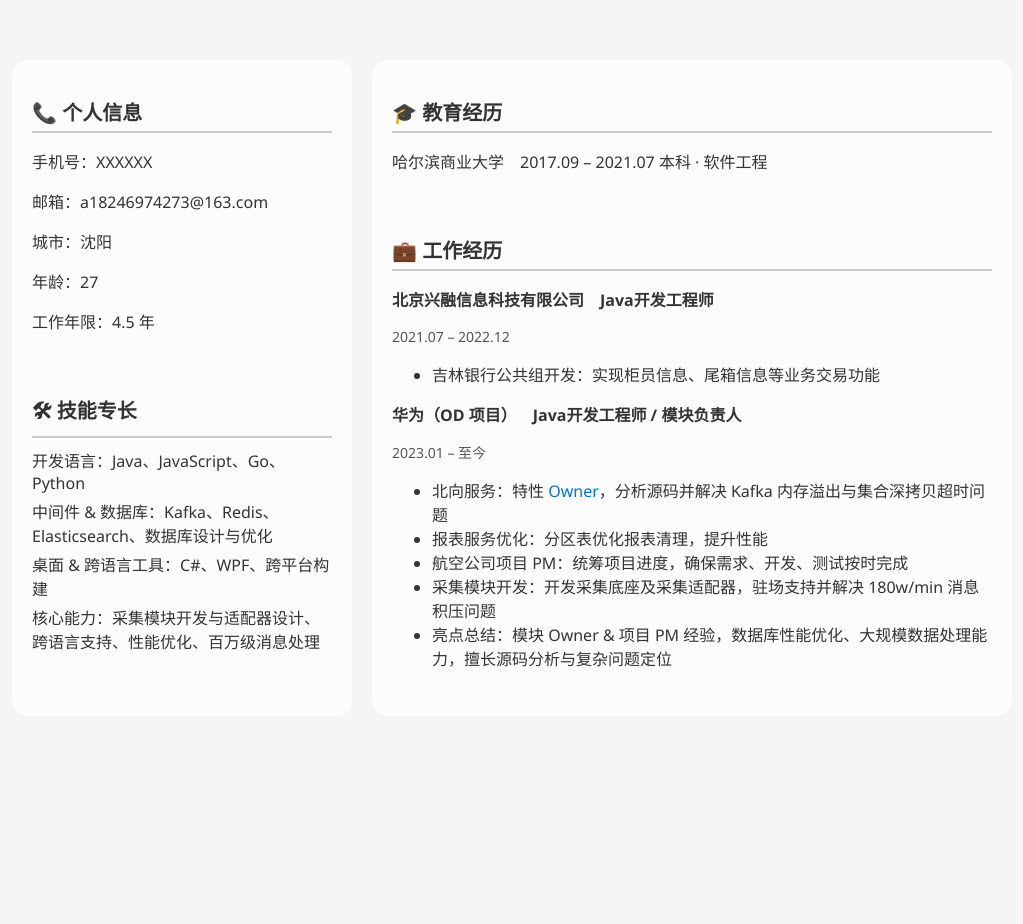
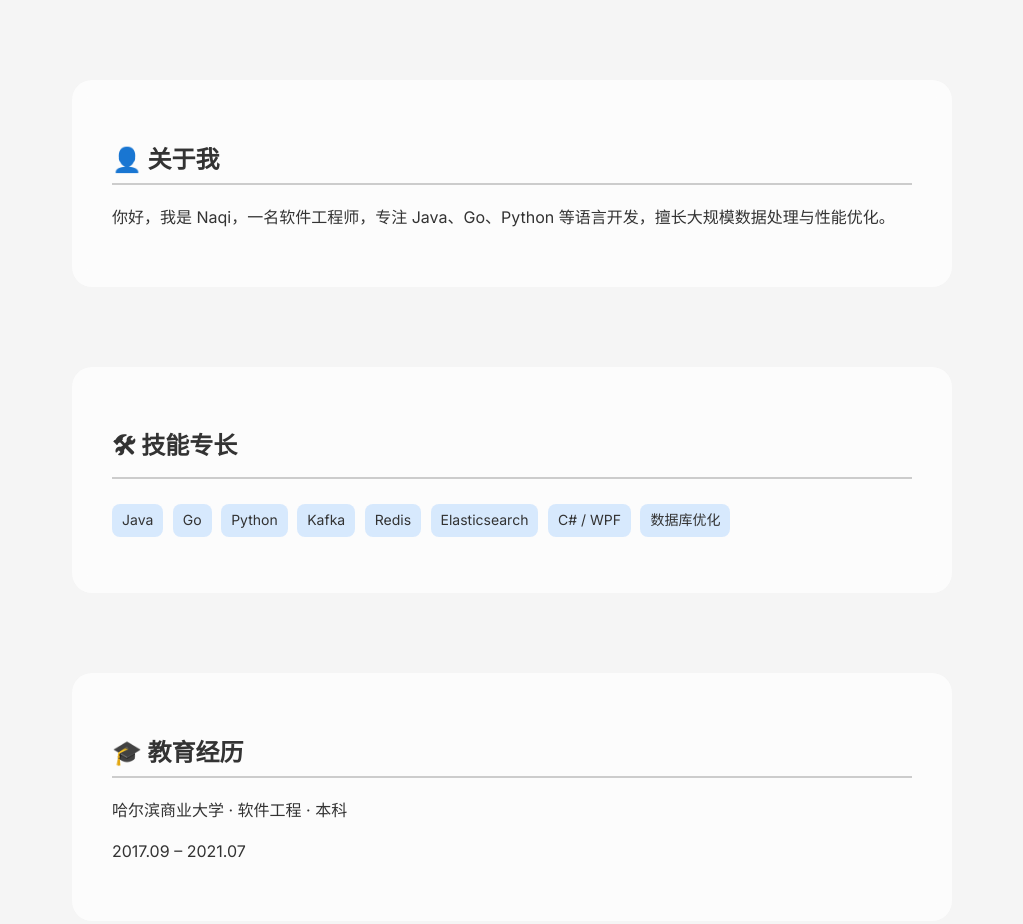
Before and after one commit to civilization-os/civilization-os.github.io, a plain HTML site: page index.html in a window 1280 px wide. Shown: the top 924 px of the page, without its empty margins (128-1151 px from the left). Before the commit the page ends 800 px from the top, so only its background shows below. Drawn offline with Linux system fonts and the light colour scheme.

Commit message:
Update index.html

```diff
--- a/index.html
+++ b/index.html
@@ -3,128 +3,121 @@
 <head>
 <meta charset="UTF-8">
 <meta name="viewport" content="width=device-width, initial-scale=1.0">
-<title>个人简历</title>
+<title>Naqi 个人主页</title>
+<link href="https://fonts.googleapis.com/css2?family=Inter:wght@400;600;700&display=swap" rel="stylesheet">
 <style>
   body {
-    margin: 0;
-    font-family: 'Segoe UI', Tahoma, Geneva, Verdana, sans-serif;
+    margin:0;
+    font-family: 'Inter', sans-serif;
     background: #f5f5f5;
     color: #333;
   }
-  .container {
-    display: flex;
-    max-width: 1000px;
-    margin: 40px auto;
-    gap: 20px;
-    padding: 20px;
+  .section {
+    max-width: 800px;
+    margin: 80px auto;
+    padding: 40px;
+    border-radius: 20px;
+    background: rgba(255,255,255,0.7);
+    backdrop-filter: blur(10px);
+    opacity: 0;
+    transform: translateY(50px);
+    transition: all 0.8s ease-out;
   }
-  .sidebar, .main {
-    padding: 20px;
-    border-radius: 15px;
-    backdrop-filter: blur(10px);
-    -webkit-backdrop-filter: blur(10px);
-    background: rgba(255, 255, 255, 0.7);
-  }
-  .sidebar {
-    flex: 1;
-    display: flex;
-    flex-direction: column;
-    gap: 20px;
-  }
-  .main {
-    flex: 2;
-    display: flex;
-    flex-direction: column;
-    gap: 20px;
+  .section.visible {
+    opacity: 1;
+    transform: translateY(0);
   }
   h2 {
-    margin-bottom: 10px;
-    font-size: 20px;
+    font-size: 24px;
+    margin-bottom: 20px;
     border-bottom: 2px solid #ccc;
-    padding-bottom: 5px;
+    padding-bottom: 8px;
   }
-  .section {
-    margin-bottom: 10px;
+  p, li {
+    font-size: 16px;
+    line-height: 1.6;
+  }
+  ul {
+    padding-left: 20px;
   }
   .skill-list {
     list-style: none;
-    padding: 0;
-    margin: 0;
+    padding-left: 0;
   }
   .skill-list li {
-    margin-bottom: 5px;
-  }
-  .job {
-    margin-bottom: 15px;
-  }
-  .job-title {
-    font-weight: bold;
-    font-size: 16px;
-  }
-  .job-duration {
-    color: #555;
+    display: inline-block;
+    background: rgba(0,123,255,0.15);
+    padding: 5px 10px;
+    margin: 5px 5px 0 0;
+    border-radius: 8px;
     font-size: 14px;
-    margin-bottom: 5px;
   }
   .highlight {
-    color: #0077cc;
+    color: #007bff;
+    font-weight: 600;
   }
 </style>
 </head>
 <body>
-  <div class="container">
-    <!-- 左侧栏 -->
-    <div class="sidebar">
+
+<!-- 关于我 -->
 <div class="section">
-        <h2>📞 个人信息</h2>
-        <p>手机号：XXXXXX</p>
-        <p>邮箱：a18246974273@163.com</p>
-        <p>城市：沈阳</p>
-        <p>年龄：27</p>
-        <p>工作年限：4.5 年</p>
+  <h2>👤 关于我</h2>
+  <p>你好，我是 Naqi，一名软件工程师，专注 Java、Go、Python 等语言开发，擅长大规模数据处理与性能优化。</p>
 </div>
+
+<!-- 技能专长 -->
 <div class="section">
   <h2>🛠 技能专长</h2>
   <ul class="skill-list">
-          <li>开发语言：Java、JavaScript、Go、Python</li>
-          <li>中间件 & 数据库：Kafka、Redis、Elasticsearch、数据库设计与优化</li>
-          <li>桌面 & 跨语言工具：C#、WPF、跨平台构建</li>
-          <li>核心能力：采集模块开发与适配器设计、跨语言支持、性能优化、百万级消息处理</li>
-        </ul>
-      </div>
-    </div>
-
-    <!-- 右侧栏 -->
-    <div class="main">
-      <div class="section">
-        <h2>🎓 教育经历</h2>
-        <p>哈尔滨商业大学 2017.09 – 2021.07 本科 · 软件工程</p>
-      </div>
-      <div class="section">
-        <h2>💼 工作经历</h2>
-
-        <div class="job">
-          <p class="job-title">北京兴融信息科技有限公司 Java开发工程师</p>
-          <p class="job-duration">2021.07 – 2022.12</p>
-          <ul>
-            <li>吉林银行公共组开发：实现柜员信息、尾箱信息等业务交易功能</li>
+    <li>Java</li>
+    <li>Go</li>
+    <li>Python</li>
+    <li>Kafka</li>
+    <li>Redis</li>
+    <li>Elasticsearch</li>
+    <li>C# / WPF</li>
+    <li>数据库优化</li>
   </ul>
 </div>
 
-        <div class="job">
-          <p class="job-title">华为（OD 项目） Java开发工程师 / 模块负责人</p>
-          <p class="job-duration">2023.01 – 至今</p>
+<!-- 教育经历 -->
+<div class="section">
+  <h2>🎓 教育经历</h2>
+  <p>哈尔滨商业大学 · 软件工程 · 本科</p>
+  <p>2017.09 – 2021.07</p>
+</div>
+
+<!-- 工作经历 -->
+<div class="section">
+  <h2>💼 工作经历</h2>
+  <p><strong>北京兴融信息科技有限公司 Java开发工程师</strong> (2021.07 – 2022.12)</p>
   <ul>
-            <li>北向服务：特性 <span class="highlight">Owner</span>，分析源码并解决 Kafka 内存溢出与集合深拷贝超时问题</li>
-            <li>报表服务优化：分区表优化报表清理，提升性能</li>
+    <li>吉林银行公共组开发：实现柜员信息、尾箱信息等业务功能</li>
+  </ul>
+  <p><strong>华为（OD 项目） Java开发工程师 / 模块负责人</strong> (2023.01 – 至今)</p>
+  <ul>
+    <li>北向服务：特性 <span class="highlight">Owner</span>，解决 Kafka 内存溢出 & 集合深拷贝超时问题</li>
+    <li>报表服务优化：分区表优化，提升性能</li>
     <li>航空公司项目 PM：统筹项目进度，确保需求、开发、测试按时完成</li>
-            <li>采集模块开发：开发采集底座及采集适配器，驻场支持并解决 180w/min 消息积压问题</li>
-            <li>亮点总结：模块 Owner & 项目 PM 经验，数据库性能优化、大规模数据处理能力，擅长源码分析与复杂问题定位</li>
+    <li>采集模块开发：解决 180w/min 消息积压问题</li>
   </ul>
 </div>
 
-      </div>
-    </div>
-  </div>
+<script>
+  // Scroll reveal
+  const sections = document.querySelectorAll('.section');
+
+  const observer = new IntersectionObserver(entries => {
+    entries.forEach(entry => {
+      if(entry.isIntersecting){
+        entry.target.classList.add('visible');
+      }
+    });
+  }, { threshold: 0.2 });
+
+  sections.forEach(section => observer.observe(section));
+</script>
+
 </body>
 </html>
```
Lines whose indentation alone changed are shown as unchanged.
